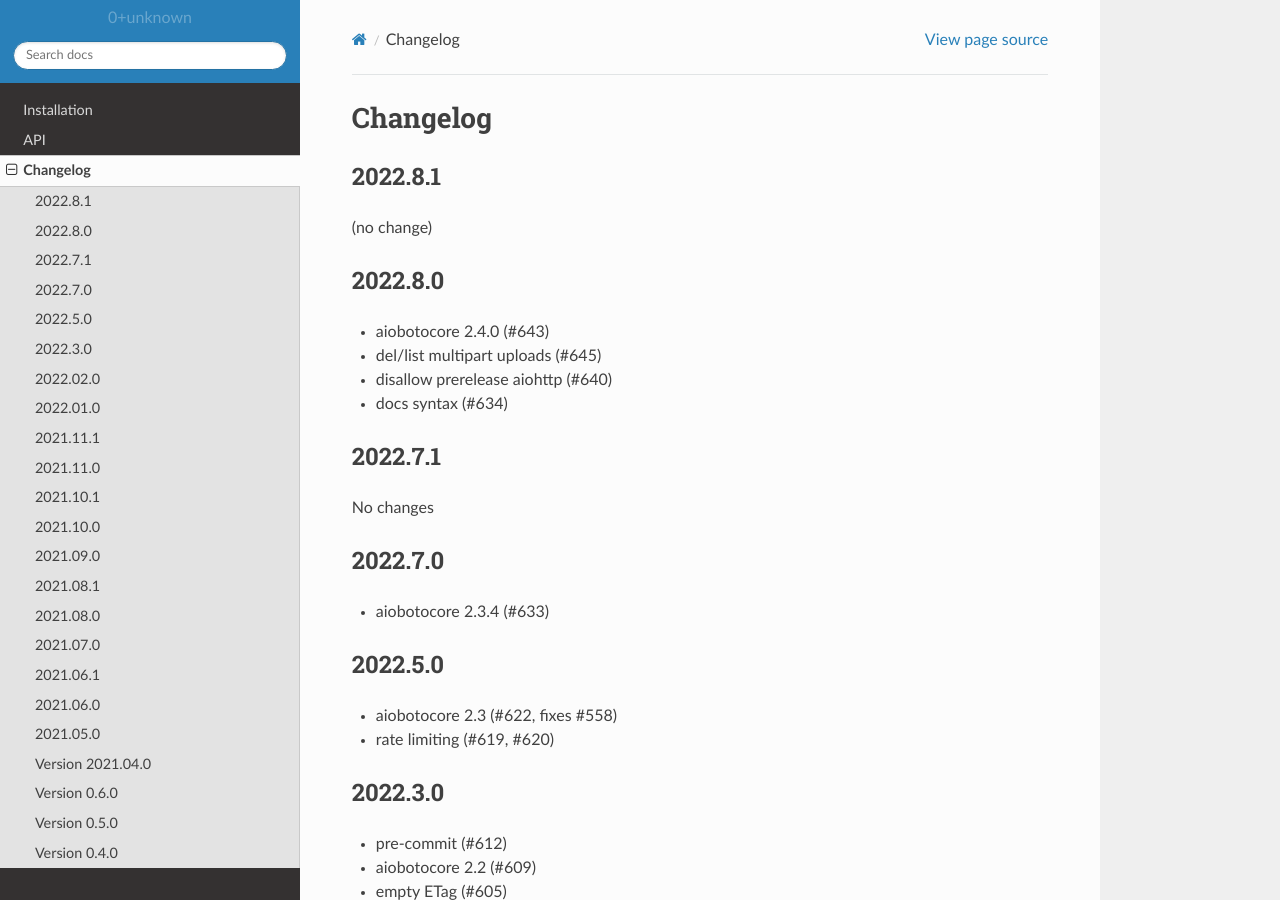
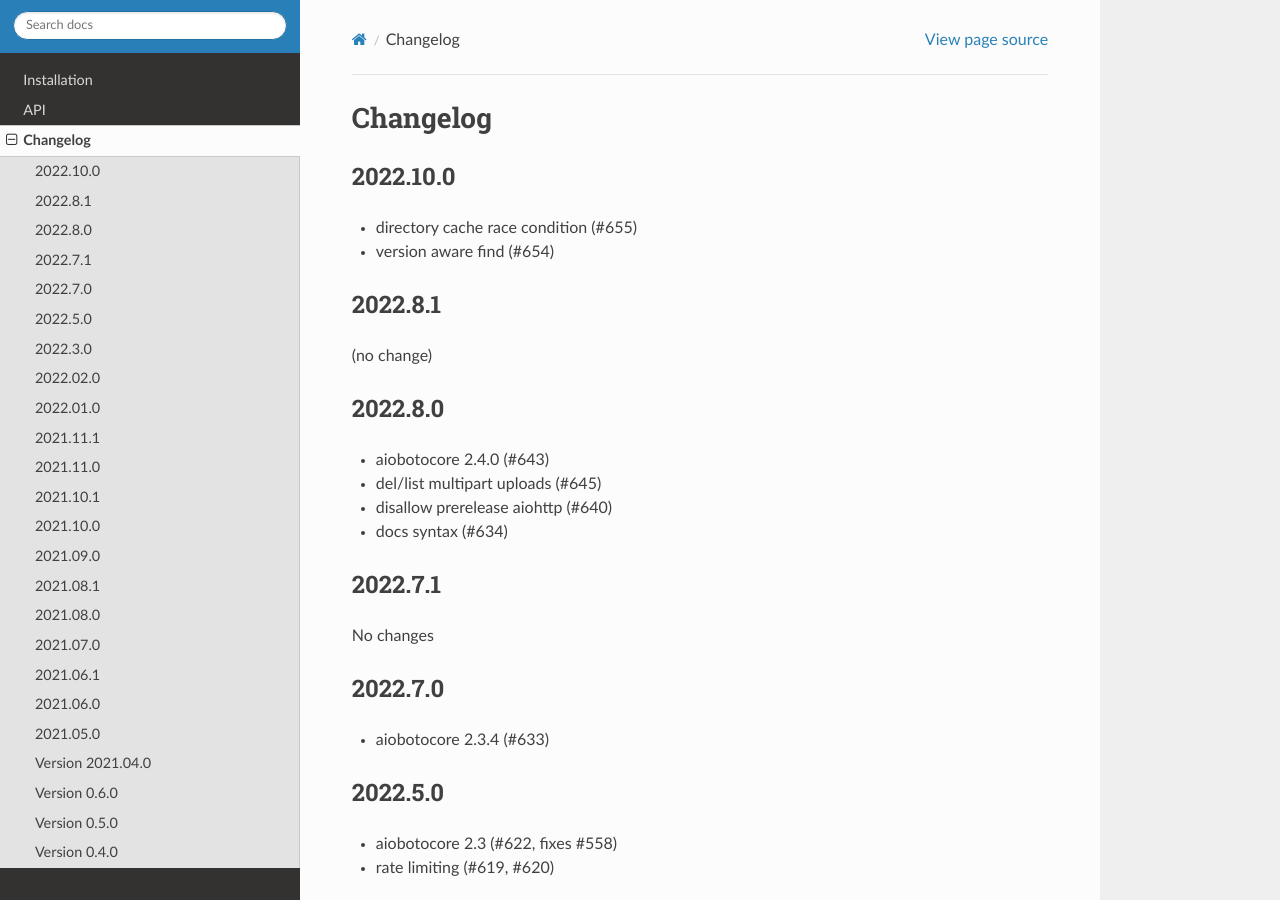
Before and after one commit to zarr-developers/s3fs, a Sphinx documentation site: the page built from docs/source/changelog.rst, in a window 1280 px wide and 900 px high. Built offline with Sphinx 7.4.7 and the Read the Docs theme 2.0.0, drawn with Linux system fonts in a browser that asks for light colours.

Commit message:
update and changelog (#658)

```diff
--- a/docs/source/changelog.rst
+++ b/docs/source/changelog.rst
@@ -1,5 +1,11 @@
 Changelog
 =========
+
+2022.10.0
+---------
+
+- directory cache race condition (#655)
+- version aware find (#654)
 
 2022.8.1
 --------
--- a/requirements.txt
+++ b/requirements.txt
@@ -1,3 +1,3 @@
 aiobotocore~=2.4.0
-fsspec==2022.8.2
+fsspec==2022.10.0
 aiohttp!=4.0.0a0, !=4.0.0a1
```
